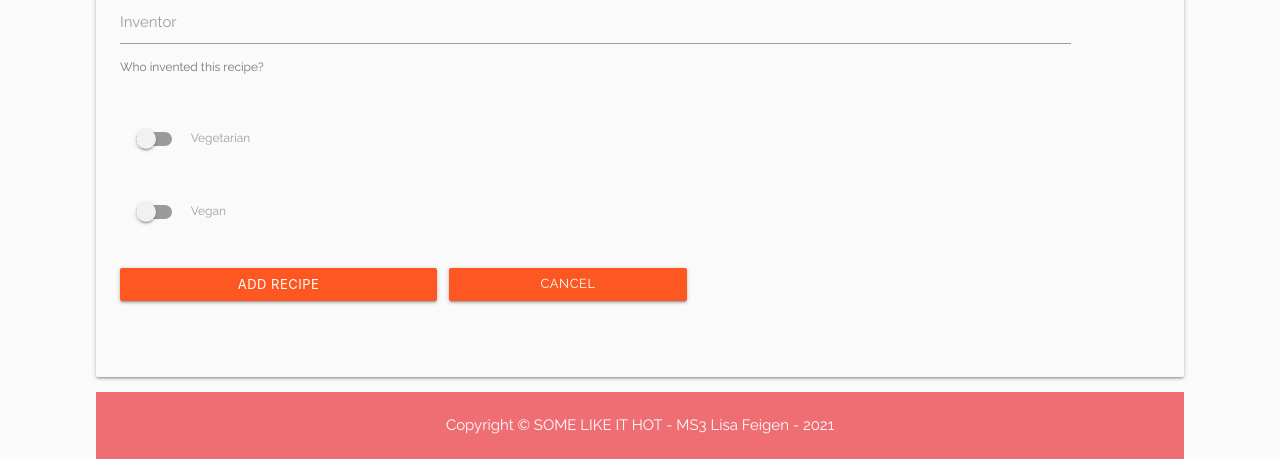
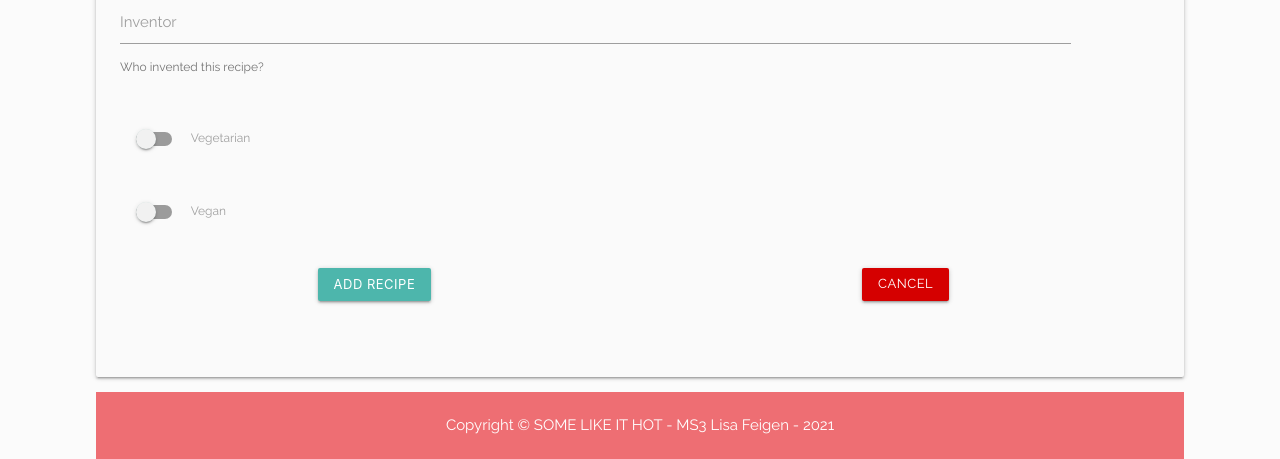
Before and after one commit to lisa1Q84/somelikeithot-recipes, a Flask app: page /add_recipe in a window 1280 px wide. Shown: the part 1132-1591 px from the top of the page. Run offline with Flask 2, Linux system fonts and the light colour scheme; data that the repository does not hold is empty; some libraries are stand-ins or nearby versions.

Commit message:
make small change to buttons to ensure better functionality

```diff
--- a/templates/recipes/add_recipe.html
+++ b/templates/recipes/add_recipe.html
@@ -10,7 +10,7 @@
                 <!-- Recipe Name -->
                 <div class="row">
                     <div class="input-field col s11">
-                        <input id="recipe_name" name="recipe_name" type="text" pattern="^[^\s][A-Za-z0-9\s]{1,20}$"
+                        <input id="recipe_name" name="recipe_name" type="text" pattern="^[^\s][A-Za-z0-9\s]{1,30}$"
                             class="validate" required>
                         <label for="recipe_name">Recipe name</label>
                     </div>
@@ -126,13 +126,14 @@
 
                 <!-- Submit button -->
                 <div class="row">
-                    <div class="col s11">
-                        <button type="submit" class="col s4 btn-small custom-btn waves-effect deep-orange">Add
+                    <div class="col s6 center-align">
+                        <button type="submit" class="btn-small custom-btn waves-effect teal lighten-2">Add
                             recipe</button>
-                        <a class="col s3 btn-small custom-btn center-align waves-effect deep-orange"
+                    </div>
+                    <div class="col s6 center-align">
+                        <a class="btn-small custom-btn waves-effect red accent-4"
                             href="{{ url_for('profile', username=session['user'])  }}">Cancel</a>
                     </div>
-
                 </div>
         </form>
     </div>
```
